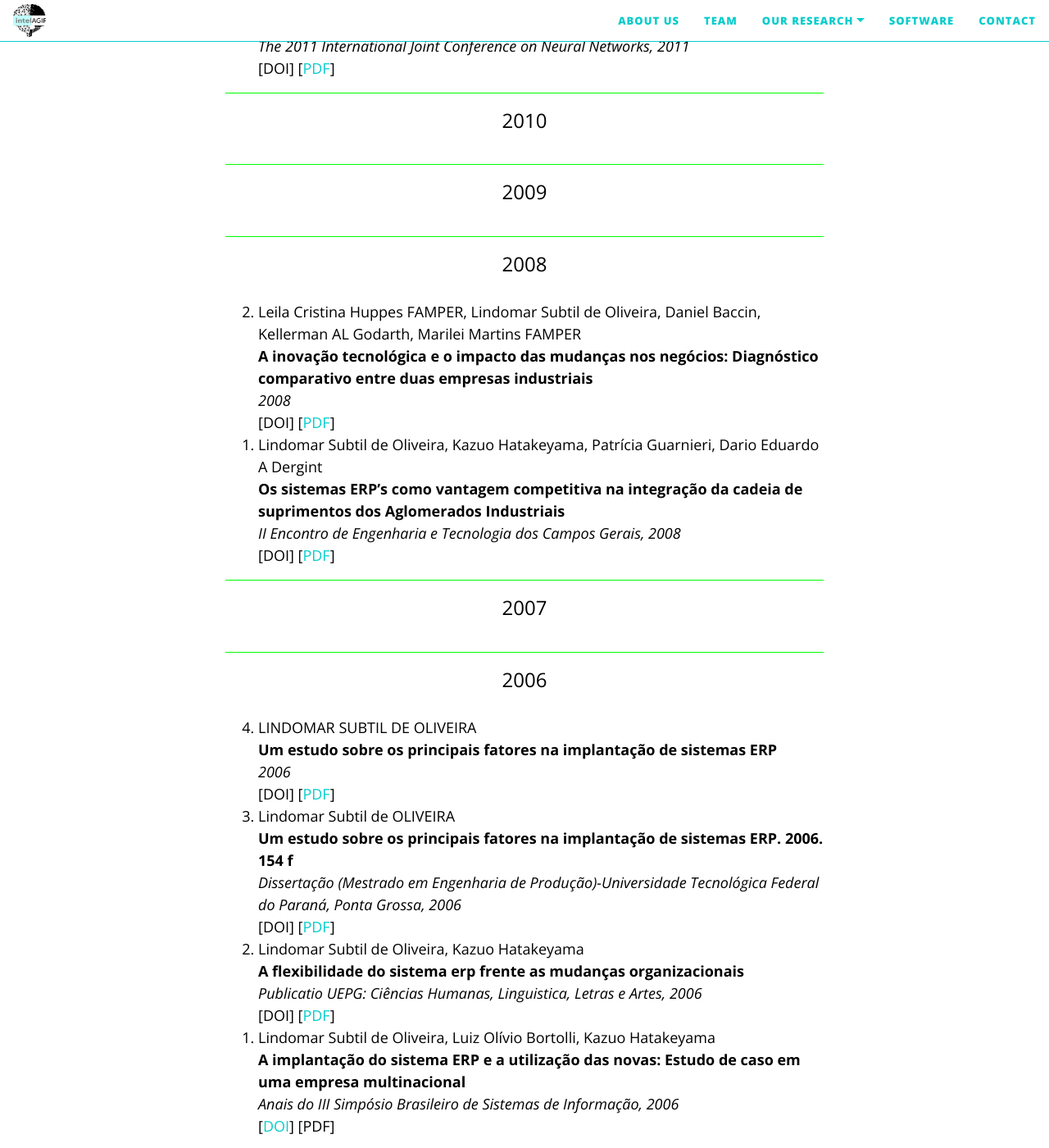
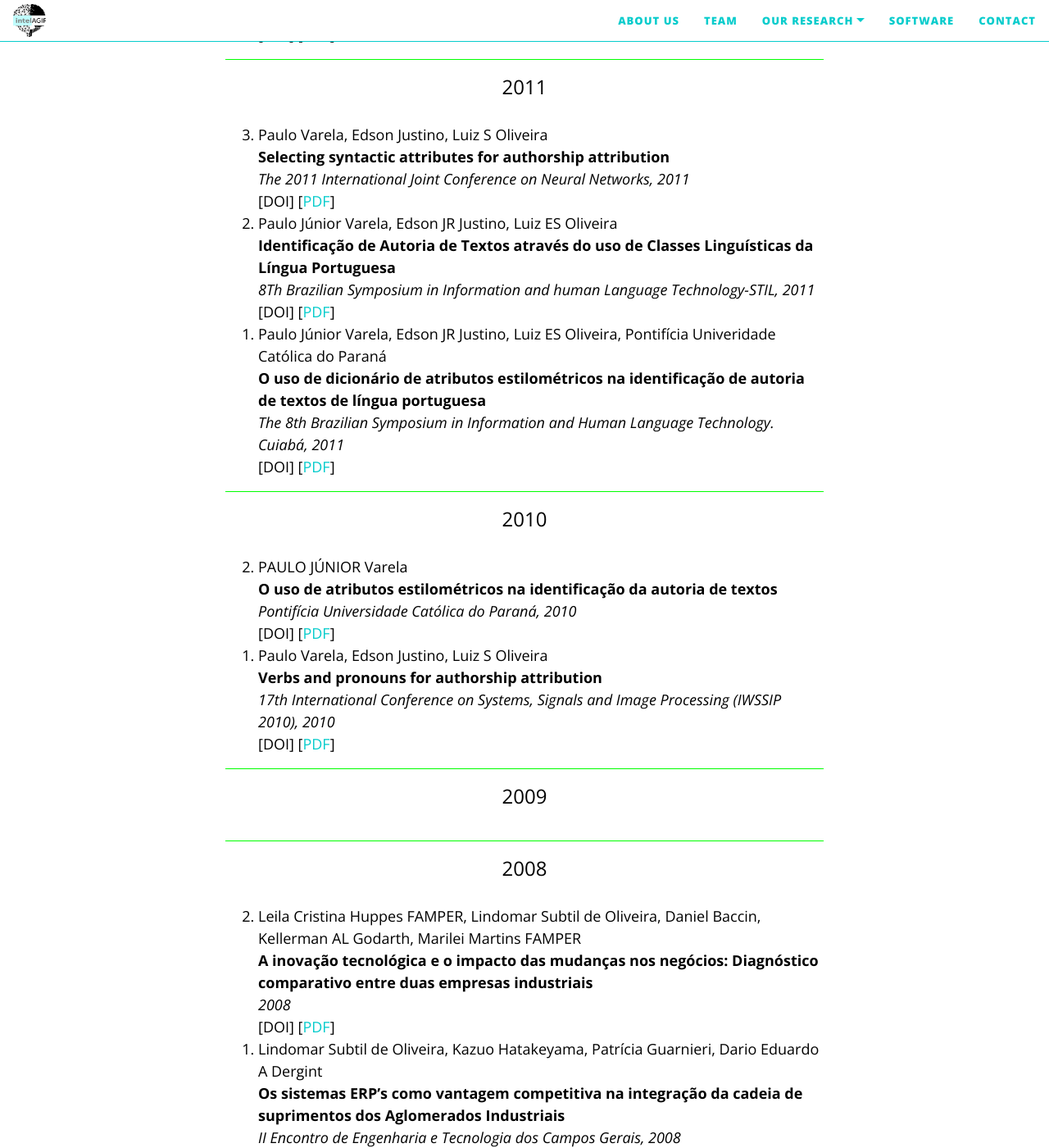
Before and after one commit to IntelAgir-Research-Group/intelagir-research-group.github.io, a Jekyll site: the page built from pages/publications.md, in a window 1280 px wide and 1400 px high, scrolled down 8374 px. Shown: the whole window at 82% size. Built offline with Jekyll 4.4.1, drawn with Linux system fonts in a browser that asks for light colours; nearby versions of some CDN libraries; some of the changed text lies outside the part shown.

Commit message:
Update publications.md

```diff
--- a/pages/publications.md
+++ b/pages/publications.md
@@ -447,6 +447,14 @@ publications:
     year: 2016
     type: conference
 
+  - title: "A computational approach based on syntactic levels of language in authorship attribution"
+    authors: Paulo Junior Varela, Edson Jose Rodrigues Justino, Flavio Bortolozzi, Luiz Eduardo Soares Oliveira
+    venue: "IEEE Latin America Transactions"
+    doi: https://doi.org/10.1109/TLA.2016.7430088
+    url: http://www.projectsgoal.com/download_projects/natural-language-processing/natural-language-processing-projects-GNLP00087.pdf
+    year: 2016
+    type: conference
+
   - title: "Uma experiência prática da inserção da robótica e seus benefícios como ferramenta educativa em escolas públicas"
     authors: Rosaine Fiorio, Rauany J Esperandim, Flávio A Silva, Paulo J Varela, Maici Duarte Leite, Francisco Antonio Fernandes Reinaldo
     venue: "Brazilian Symposium on Computers in Education (Simpósio Brasileiro de Informática na Educação-SBIE)"
@@ -463,7 +471,37 @@ publications:
     year: 2011
     type: conference
 
+  - title: "Identificação de Autoria de Textos através do uso de Classes Linguísticas da Língua Portuguesa"
+    authors: Paulo Júnior Varela, Edson JR Justino, Luiz ES Oliveira
+    venue: "8Th Brazilian Symposium in Information and human Language Technology-STIL"
+    doi: #
+    url: https://www.aclweb.org/anthology/W11-4521.pdf
+    year: 2011
+    type: conference
 
+  - title: "O uso de dicionário de atributos estilométricos na identificação de autoria de textos de língua portuguesa"
+    authors: Paulo Júnior Varela, Edson JR Justino, Luiz ES Oliveira, Pontifícia Univeridade Católica do Paraná
+    venue: "The 8th Brazilian Symposium in Information and Human Language Technology. Cuiabá"
+    doi: #
+    url: http://sites.labic.icmc.usp.br/wti2009/papers/58255.pdf
+    year: 2011
+    type: conference
+
+  - title: "O uso de atributos estilométricos na identificação da autoria de textos"
+    authors: PAULO JÚNIOR Varela
+    venue: "Pontifícia Universidade Católica do Paraná"
+    doi: #
+    url: https://www.inf.ufpr.br/lesoliveira/download/VarelaMSC.pdf
+    year: 2010
+    type: conference
+
+  - title: "Verbs and pronouns for authorship attribution"
+    authors: Paulo Varela, Edson Justino, Luiz S Oliveira
+    venue: "17th International Conference on Systems, Signals and Image Processing (IWSSIP 2010)"
+    doi: #
+    url: https://www.iwssip.org/archive/2010/Proceedings/nav/papers/paper_19.pdf
+    year: 2010
+    type: conference
 
 ---
 All the other research will be added soon!
```
